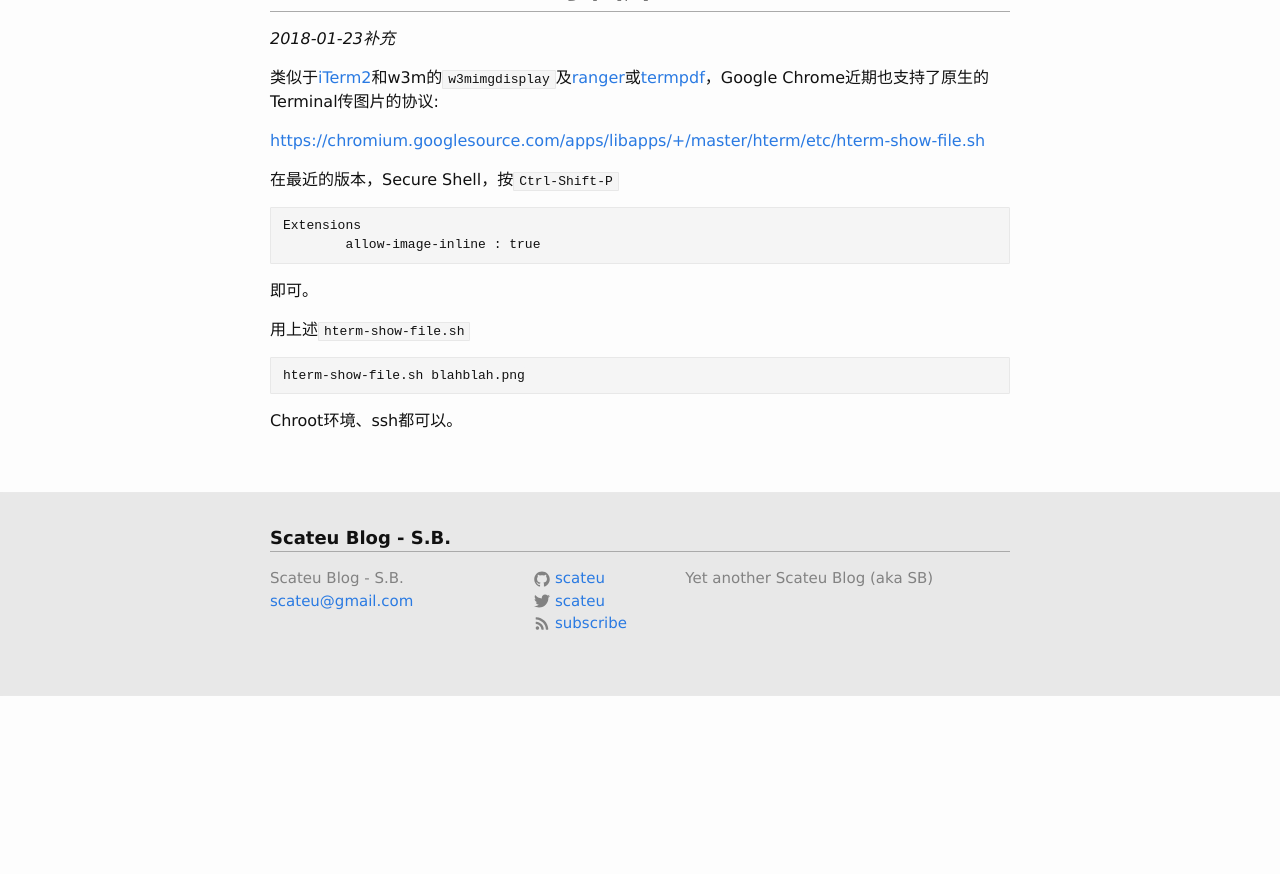
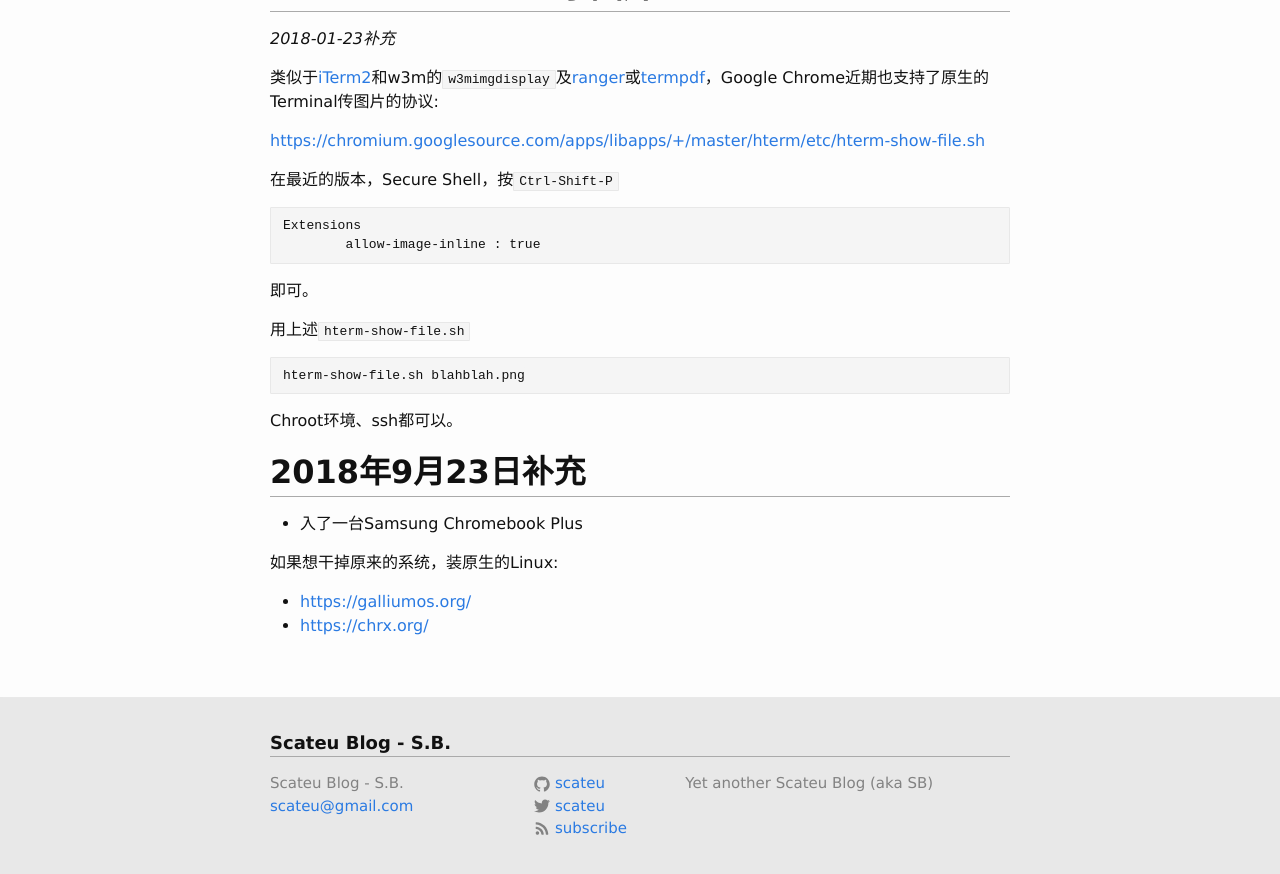
Before and after one commit to scateu/scateu.github.io, a Jekyll site: the page built from _posts/2016-10-09-chromebook-rocks.md, in a window 1280 px wide and 900 px high, scrolled down 4324 px. Shown: the top 874 px of the window. Built offline with Jekyll 4.4.1, drawn with Linux system fonts in a browser that asks for light colours; nearby versions of some CDN libraries; comment, search, counter and statistics services are not loaded; before the commit the page ends 5019 px from its top, so only the background shows below that.

Commit message:
Sun Sep 23 16:45:25 CST 2018

````diff
--- a/_posts/2016-10-09-chromebook-rocks.md
+++ b/_posts/2016-10-09-chromebook-rocks.md
@@ -188,3 +188,13 @@ hterm-show-file.sh blahblah.png
 ```
 
 Chroot环境、ssh都可以。
+
+
+## 2018年9月23日补充
+
+ - 入了一台Samsung Chromebook Plus
+
+如果想干掉原来的系统，装原生的Linux:
+
+ - <https://galliumos.org/>
+ - <https://chrx.org/>
````
